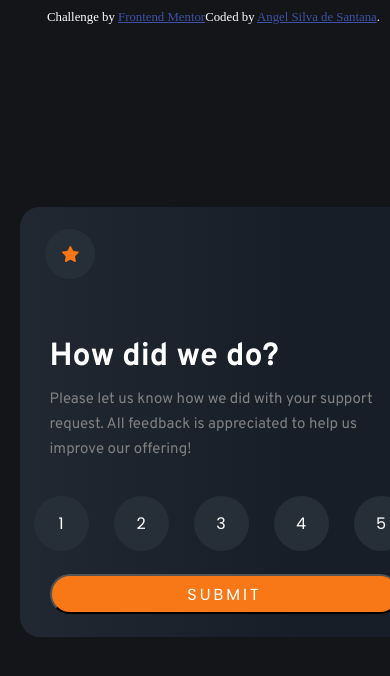
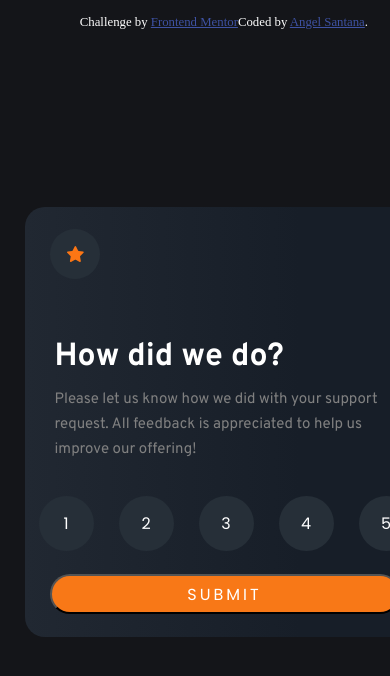
Before and after one commit to AngelZ5/interactive-rating-page, a website: page index.html in a window 390 px wide. Shown: the top 676 px of the page. Drawn offline with Linux system fonts and the light colour scheme.

Commit message:
Elements Position Fixed

```diff
--- a/css/style.css
+++ b/css/style.css
@@ -142,7 +142,7 @@ h1 {
     height: 430px;
     border-radius: 20px;
     position: relative;
-    left: 33px;
+    left: 38px;
   }
 
   .attribution {
@@ -150,8 +150,8 @@ h1 {
     text-align: center;
     color: white;
     position: absolute;
-    top: 10px;
-    right: 10px;
+    top: 15px;
+    right: 22px;
   }
 
   .rating-list {
@@ -175,13 +175,13 @@ h1 {
 
   .star {
     position: relative;
-    right: 325px;
+    right: 320px;
     bottom: 166px;
     z-index: 2;
   }
 
   #submit {
     position: relative;
-    left: 30px;
+    left: 25px;
   }
 }
--- a/index.html
+++ b/index.html
@@ -32,7 +32,7 @@
       Challenge by
       <a href="https://www.frontendmentor.io?ref=challenge" target="_blank"
         >Frontend Mentor</a
-      >Coded by <a href="#">Angel Silva de Santana</a>.
+      >Coded by <a href="#">Angel Santana</a>.
     </div>
 
     <div class="cube">
```
